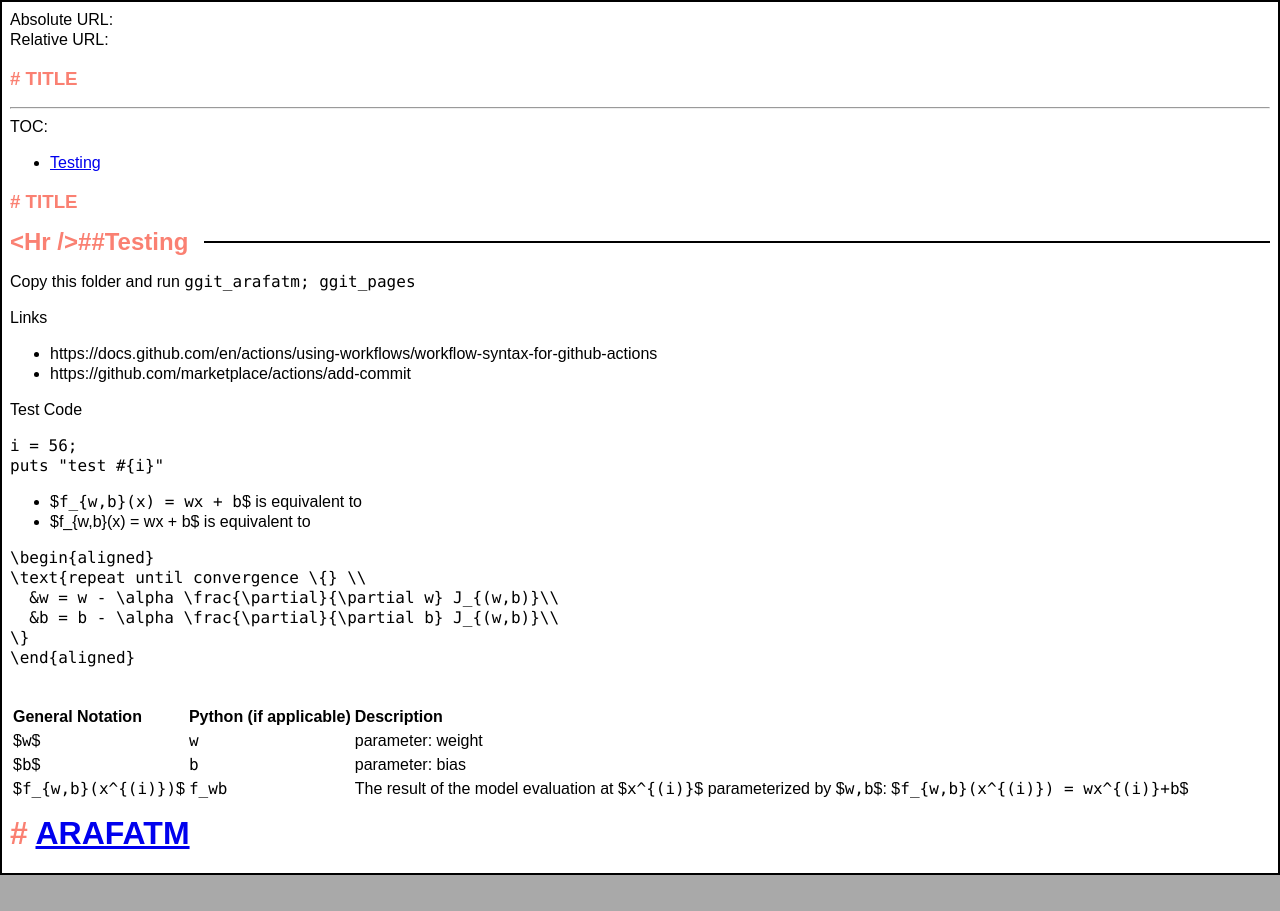
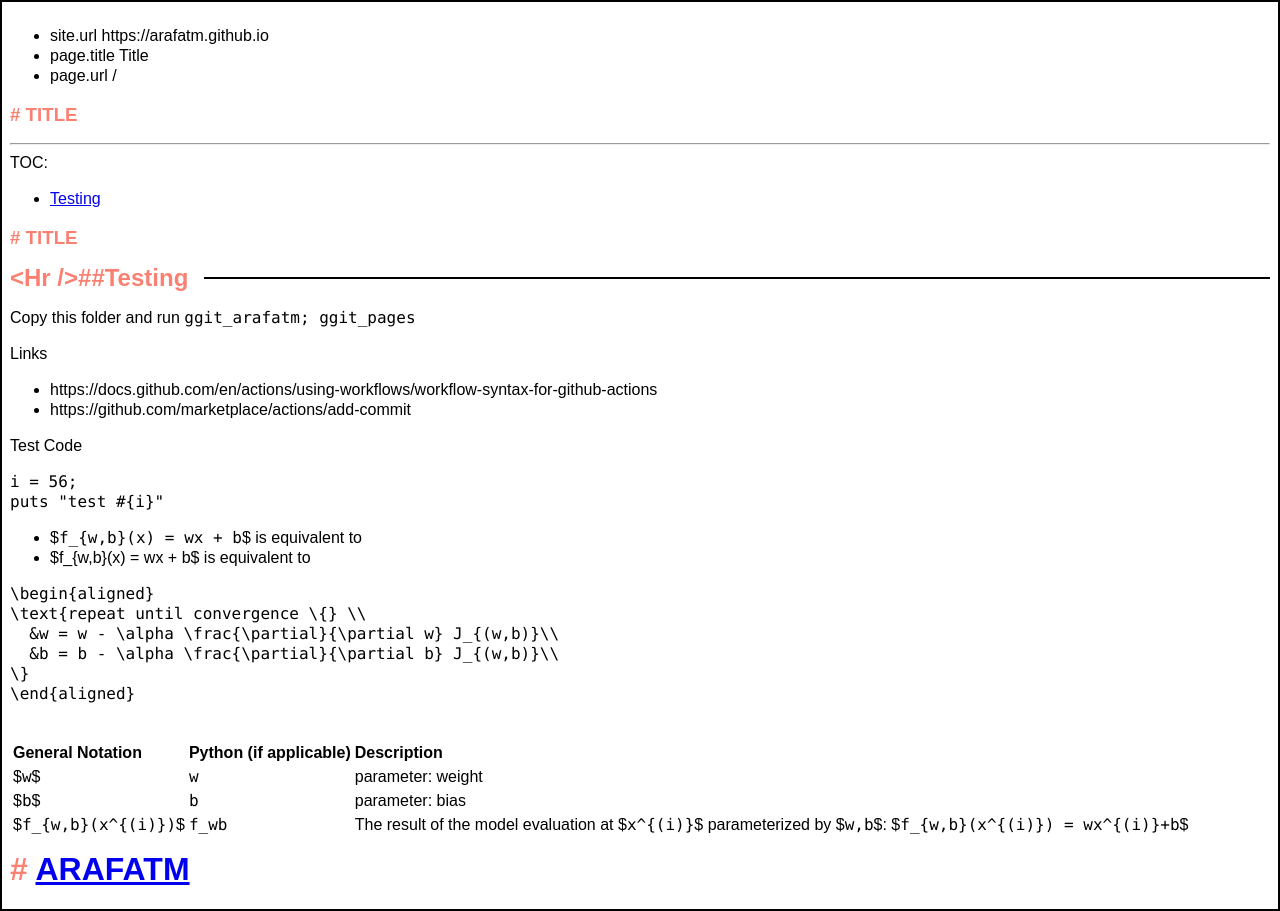
Before and after one commit to arafatm/ghp, a Jekyll site: the page built from readme.md, in a window 1280 px wide. Built offline with Jekyll 4.4.1, drawn with Linux system fonts in a browser that asks for light colours; nearby versions of some CDN libraries; our own code applies the rules of GitHub Pages for plain Markdown files.

Commit message:
Commit All

```diff
--- a/_config.yml
+++ b/_config.yml
@@ -4,10 +4,10 @@
 # You can create any custom variable you would like, and they will be accessible
 # in the templates via {{ site.myvariable }}.
 title: arafatm
-description: >- # this means to ignore newlines until "baseurl:"
-  arafatm
-baseurl: "" # the subpath of your site, e.g. /blog
-url: "http://arafatm.github.io" # the base hostname & protocol for your site, e.g. http://example.com
+  #description: >- # this means to ignore newlines until "baseurl:"
+  #descrarafatm
+  #baseurl: "" # the subpath of your site, e.g. /blog
+  #url: "http://arafatm.github.io" # the base hostname & protocol for your site, e.g. http://example.com
 github_username:  arafatm
 
 # Build settings
--- a/_layouts/default.html
+++ b/_layouts/default.html
@@ -11,8 +11,11 @@
     <meta name="viewport" content="width=device-width, initial-scale=1, user-scalable=no">
   </head>
   <body>
-    <div>Absolute URL: {{ absolute_url }}</div>
-    <div>Relative URL: {{ relative_url }}</div>
+    <ul>
+      <li>site.url {{ site.url }}
+      <li>page.title {{ page.title }}
+      <li>page.url {{ page.url}}
+    </ul>
     <div class="wrapper">
       {% comment %}
       <header {% unless site.description or site.github.project_tagline %} class="without-description" {% endunless %}>
--- a/_layouts/home.html
+++ b/_layouts/home.html
@@ -2,6 +2,7 @@
 layout: default
 ---
 
+Home Layout
 <div class="container">
   {%- if page.title -%}
   <header class="post-header">
```
